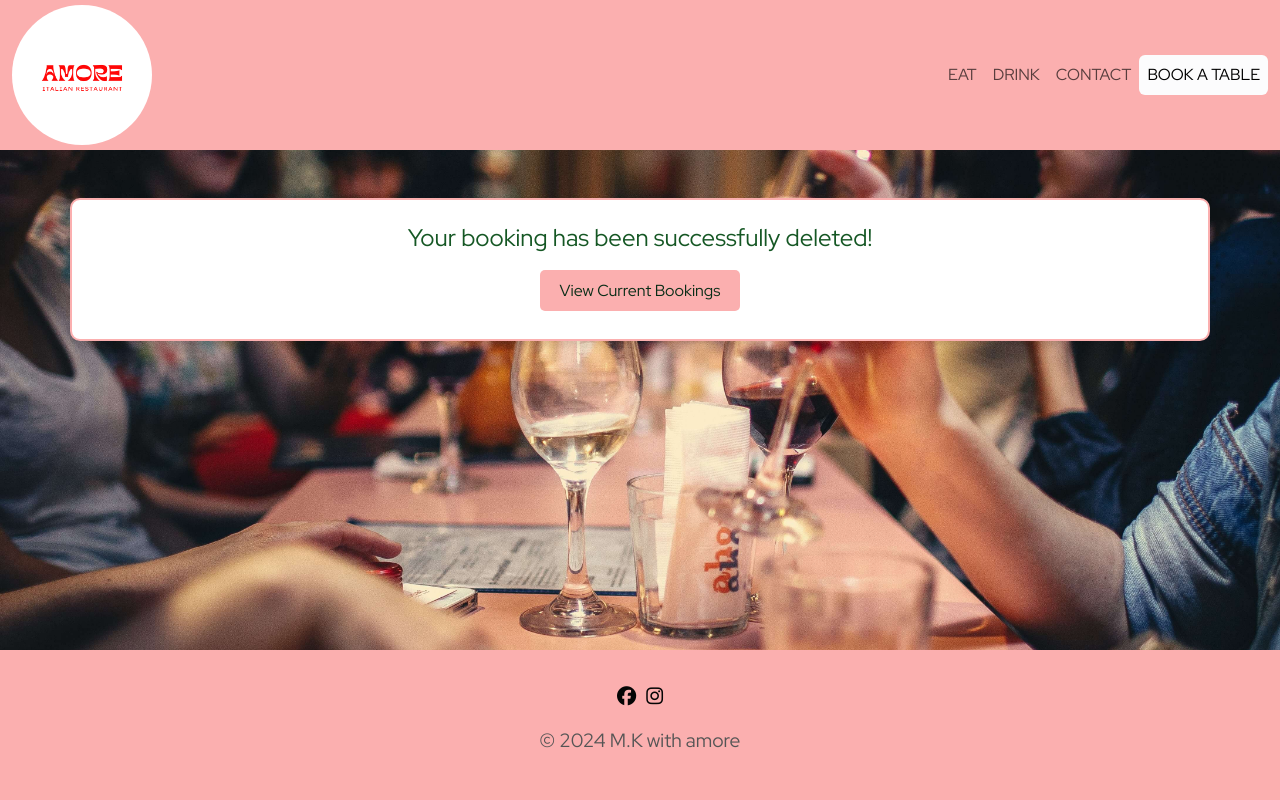
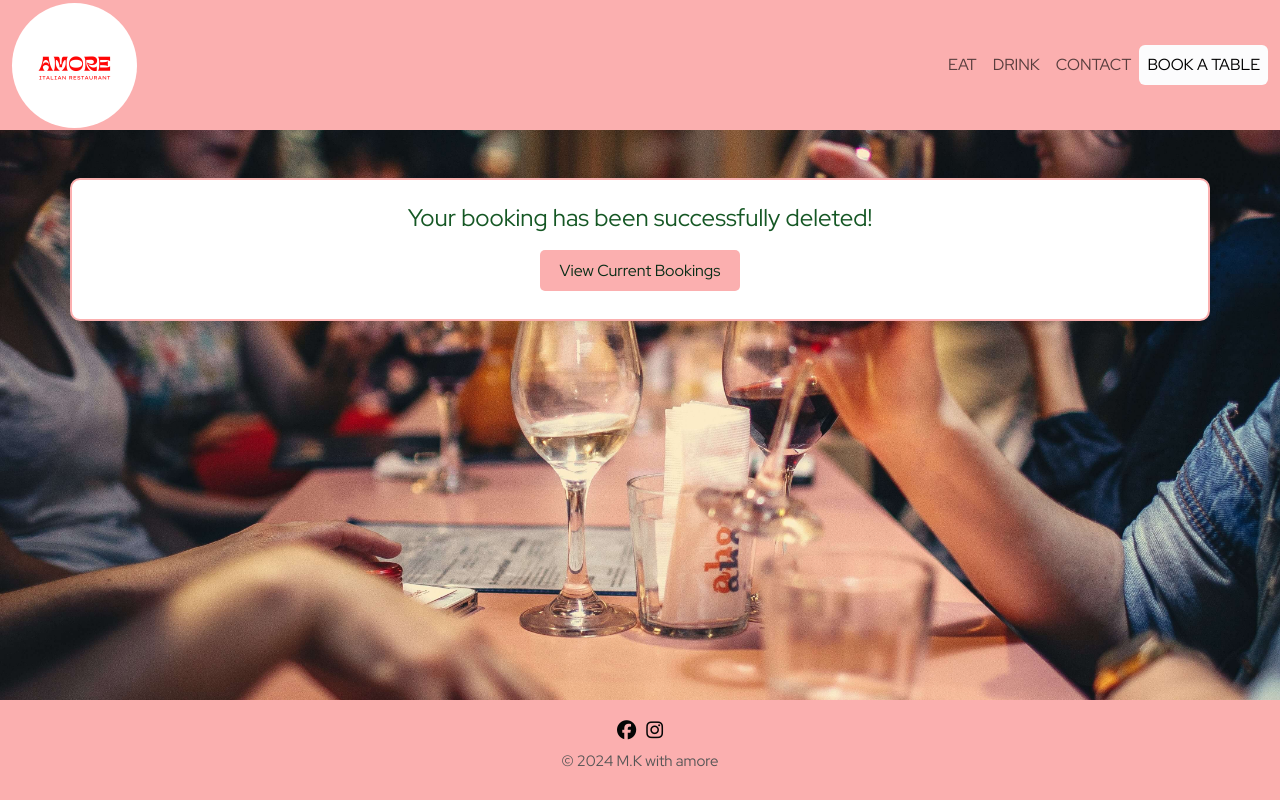
Before and after one commit to Maximiliane-K/ristorante-amore, a Django app: page /booking-deleted/ in a window 1280 px wide. Run offline with Django 3.2, Linux system fonts and the light colour scheme; some libraries are stand-ins or nearby versions.

Commit message:
Reafctor styling of navbar logo and footer

```diff
--- a/static/css/style.css
+++ b/static/css/style.css
@@ -18,13 +18,13 @@ body {
 
 .navbar {
     background-color: #FBAFAF;
-    height: 150px;
+    height: 130px;
 }
 
 /* styling for logo in navbar */
 .logo-container {
-    width: 140px;
-    height: 140px;
+    width: 125px;
+    height: 125px;
     border-radius: 50%;
     overflow: hidden;
     background-color: white;
@@ -52,12 +52,12 @@ footer {
 
 .footer {
     background-color: #FBAFAF;
-    height: 150px;
+    height: 100px;
 }
 
 .footer-icon {
-    padding: 10px;
-    padding-top: 2rem;
+    padding: 0px;
+    padding-top: 1rem;
 }
 
 .fa-brands {
@@ -67,7 +67,7 @@ footer {
 }
 
 #copyright p {
-    font-size: 1.2em;
+    font-size: 15px;
     font-weight: 400;
     padding: 5px;
 }
```
